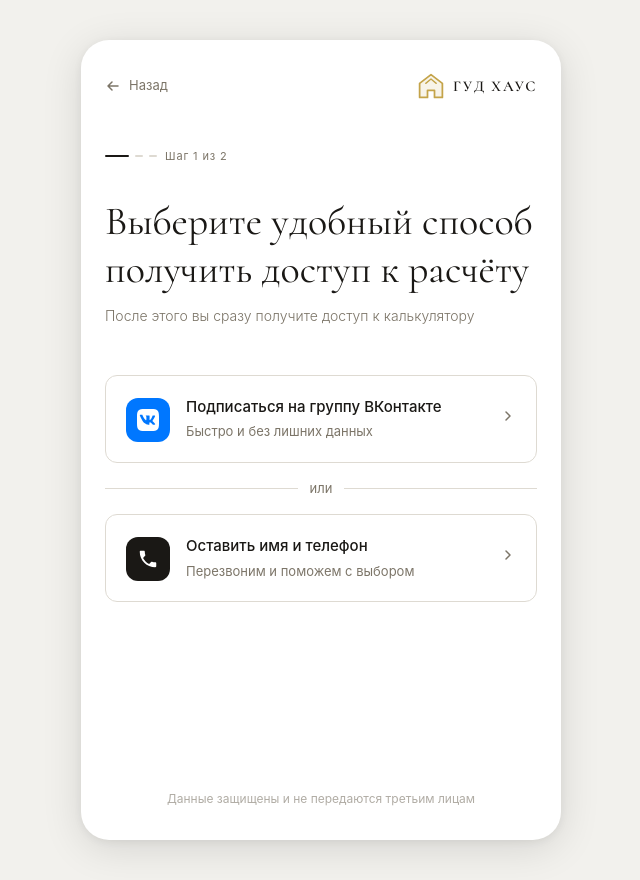
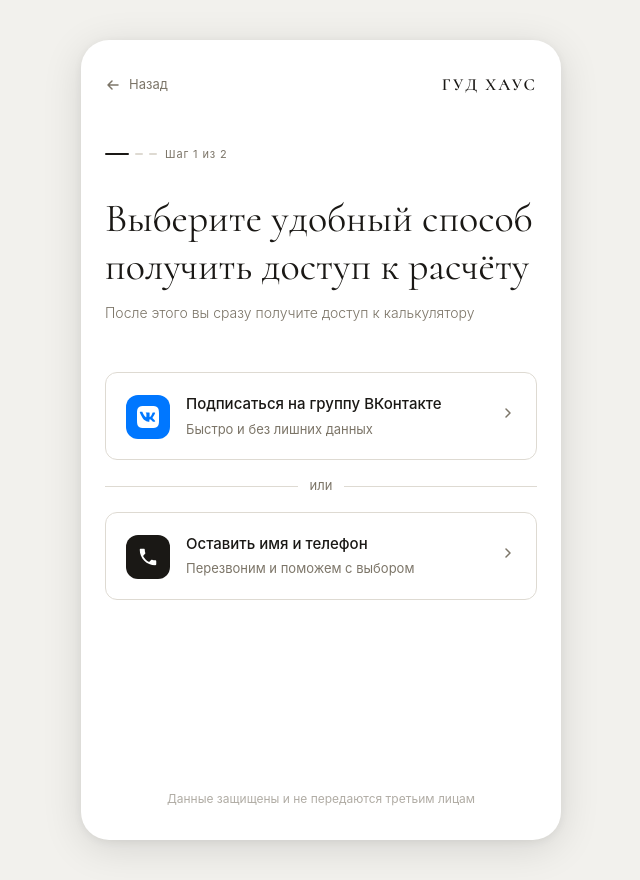
Before and after one commit to LVN076/gh-ipoteka, a Next.js app: page / in a window 1280 px wide. Both pictures are taken after a click on the button "Начать расчёт". Shown: the whole page, without its empty margins (319-959 px from the left). Built offline with nearby package versions, Linux system fonts and the light colour scheme; no server answers.

Commit message:
fix: убрать SVG лого в AccessScreen — только текст ГУД ХАУС

```diff
--- a/components/AccessScreen.tsx
+++ b/components/AccessScreen.tsx
@@ -31,15 +31,9 @@
           </svg>
           Назад
         </button>
-        <div style={{ display: 'flex', alignItems: 'center', gap: '8px' }}>
-          <svg width="28" height="28" viewBox="0 0 32 32" fill="none" xmlns="http://www.w3.org/2000/svg">
-            <path d="M16 3L29 13V29H20V21H12V29H3V13L16 3Z" fill="none" stroke="#c4a44a" strokeWidth="2" strokeLinejoin="round"/>
-            <path d="M16 3L29 13V29H20V21H12V29H3V13L16 3Z" fill="rgba(196,164,74,0.12)"/>
-            <path d="M10 13L16 8L22 13" stroke="#c4a44a" strokeWidth="1.5" strokeLinecap="round" strokeLinejoin="round"/>
-          </svg>
-          <span style={{
+        <span style={{
             fontFamily: 'var(--font-display)',
-            fontSize: '15px',
+            fontSize: '17px',
             fontWeight: 700,
             letterSpacing: '0.12em',
             textTransform: 'uppercase',
@@ -47,7 +41,6 @@
           }}>
             ГУД ХАУС
           </span>
-        </div>
       </header>
 
       {/* Step indicator */}
```
